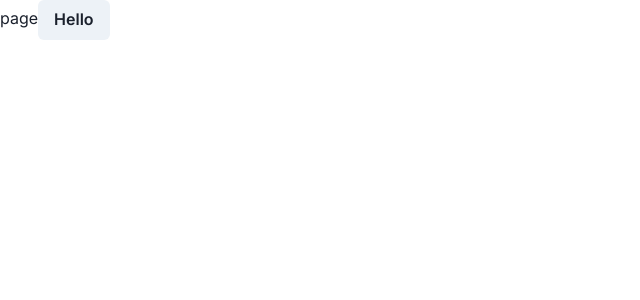
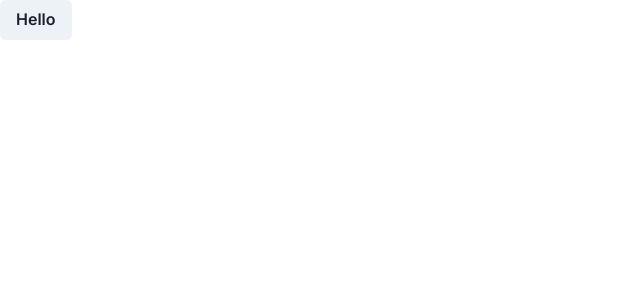
Before and after one commit to 1ashutoshverma/chat-app-frontend, a Next.js app: page / in a window 1280 px wide. Shown: the top 300 px of the page, without its empty margins (0-640 px from the left). Built offline with nearby package versions, Linux system fonts and the light colour scheme.

Commit message:
initialize the repo

```diff
--- a/src/app/page.js
+++ b/src/app/page.js
@@ -4,7 +4,6 @@ import React from "react";
 const page = () => {
   return (
     <Box>
-      page
       <Button>Hello</Button>
     </Box>
   );
```
